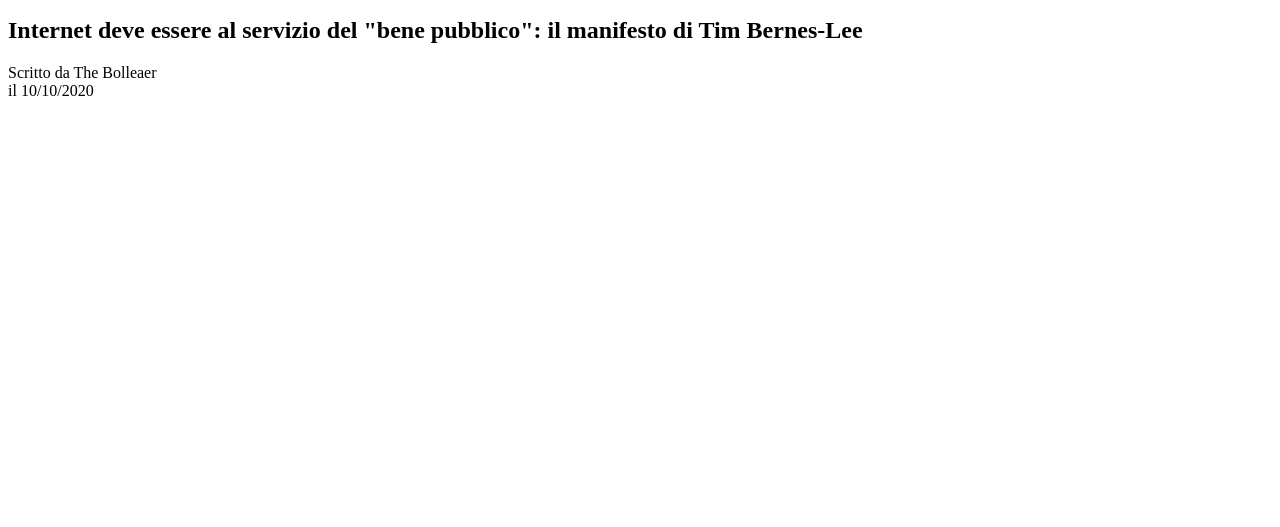
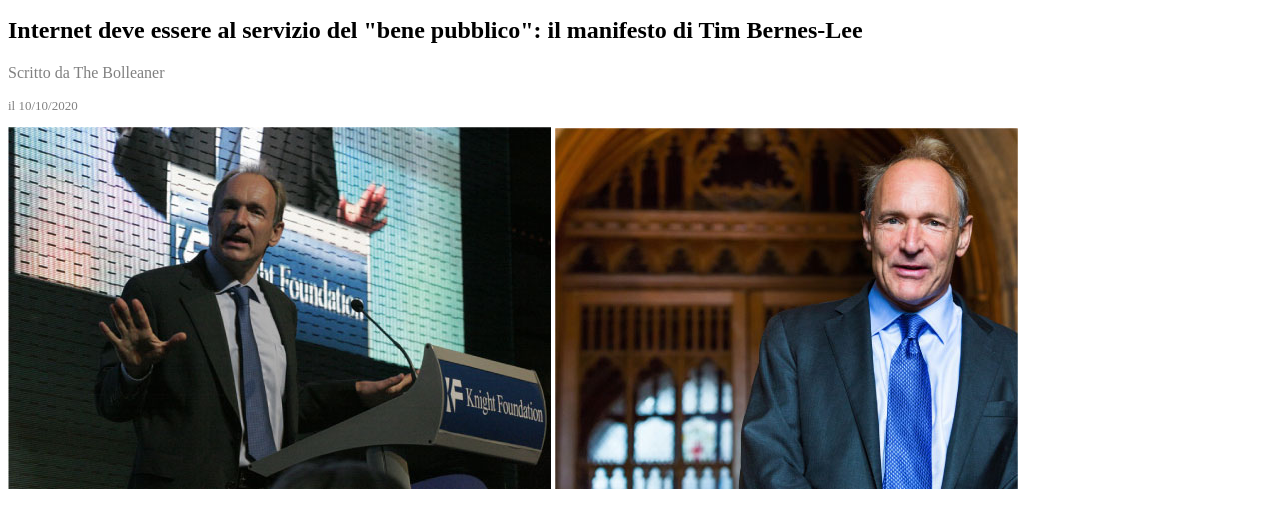
Before and after one commit to AndreaAceto20/html-css-booleaner, a plain HTML site: page index.html in a window 1280 px wide. Shown: the part 53-580 px from the top of the page. Drawn offline with Linux system fonts and the light colour scheme.

Commit message:
Added subtitles and photo

```diff
--- a/css/style.css
+++ b/css/style.css
@@ -8,7 +8,7 @@ header {
     background-repeat: no-repeat;
     background-size: contain;
     background-color: #4EA1FF;
-    }
+ }
 
 #logo{
     width: 150px;
@@ -16,6 +16,10 @@ header {
 
 }
 
--grigio{
+.grigio{
     color: #808080;
 }
+
+#data{
+    font-size: 13px;
+}
--- a/index.html
+++ b/index.html
@@ -16,12 +16,26 @@
     </header>
 
     <main>
-        <!-- titolo e sottotitolo -->
+        <!-- titolo, sottotitolo, foto e descrizione foto -->
         <section>
             <h1>Internet deve essere al servizio del "bene pubblico": il manifesto di Tim Bernes-Lee</h1>
-            <p class="grigio">
-                Scritto da The Bolleaer <br> il 10/10/2020
-            </p>
+            <!-- sottotitolo 1 -->
+            <div>
+                <p class="grigio">
+                    Scritto da The Bolleaner
+                </p>
+            </div>
+            <!--  sottotitolo 2 -->
+            <div>
+                <p class="grigio" id="data">
+                    il 10/10/2020
+                </p>
+            </div>
+
+            <div>
+                <img src="./img/tim-1.jpg" alt="Foto di Tim Bernes-Lee">
+                <img src="./img/tim-2.jpg" alt="Foto di Tim Bernes-Lee">
+            </div>
         </section>
 
     </main>
```
